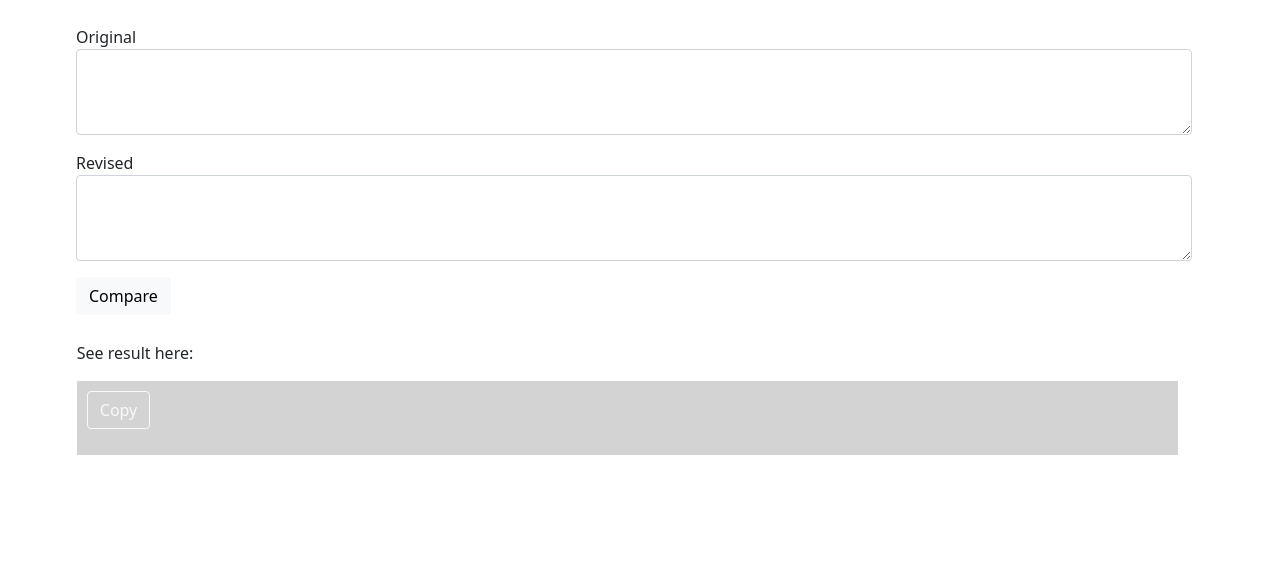
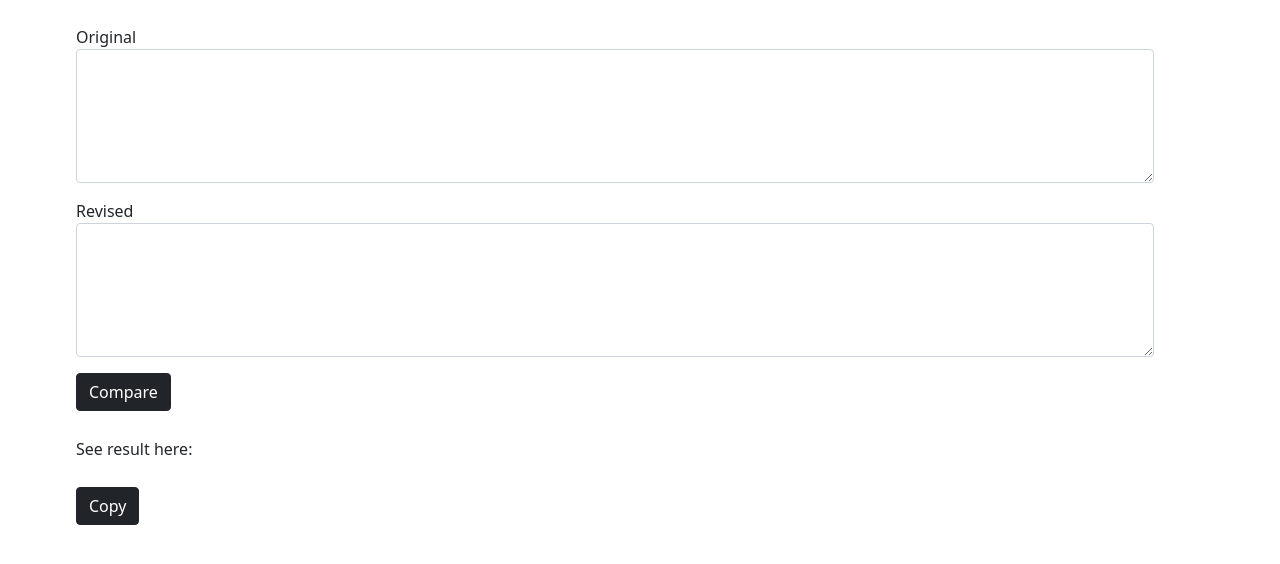
Before and after one commit to Papaandpipi/Compare, a Flask app: page / in a window 1280 px wide. Shown: the part 55-619 px from the top of the page. Run offline with Flask 2, Linux system fonts and the light colour scheme.

Commit message:
update feel and look

```diff
--- a/static/styles.css
+++ b/static/styles.css
@@ -1,7 +1,4 @@
 
-title{
-    font-weight: bold;
-}
 
 del{
     color: red;
@@ -11,28 +8,15 @@ b{
     color: blue;
 }
 
-p{
-    margin-left: 6%;
-    margin-right: 8%;
-}
-
 .container {
     margin-left: 5%;
-    margin-right: 5%;
+    margin-right: 10%;
     margin-top: 2%;
     margin-bottom: 2%;
+    padding-inline-end: 50px;
 }
 
 .navbar-brand{
     padding-left: 1%;
     font-size: x-large;
 }
-
-.output{
-    margin-left: 6%;
-    margin-right: 8%;
-    padding-top: 10px;
-    padding-left: 10px;
-    padding-bottom: 10px;
-    background-color: lightgrey;
-}
--- a/templates/index.html
+++ b/templates/index.html
@@ -7,9 +7,28 @@
 
         <link crossorigin="anonymous" href="https://cdn.jsdelivr.net/npm/bootstrap@5.1.3/dist/css/bootstrap.min.css" integrity="sha384-1BmE4kWBq78iYhFldvKuhfTAU6auU8tT94WrHftjDbrCEXSU1oBoqyl2QvZ6jIW3" rel="stylesheet">
         <script crossorigin="anonymous" src="https://cdn.jsdelivr.net/npm/bootstrap@5.1.3/dist/js/bootstrap.bundle.min.js" integrity="sha384-ka7Sk0Gln4gmtz2MlQnikT1wXgYsOg+OMhuP+IlRH9sENBO0LRn5q+8nbTov4+1p"></script>
+        <link href="/static/styles.css" rel="stylesheet">
 
         <title>Compare</title>
-        <link rel="stylesheet" href="static/styles.css">
+
+        <script>
+            function CopyToClipboard(containerid) {
+                if (document.selection) {
+                    var range = document.body.createTextRange();
+                    range.moveToElementText(document.getElementById(containerid));
+                    range.select().createTextRange();
+                    document.execCommand("copy");
+                } else if (window.getSelection) {
+                    var range = document.createRange();
+                    range.selectNode(document.getElementById(containerid));
+                    window.getSelection().addRange(range);
+                    document.execCommand("copy");
+                    // TODO: develop a better alert
+                    //alert("Text has been copied")
+                }
+            }
+
+        </script>
 
     </head>
 
@@ -24,26 +43,24 @@
                 <form action="/" method="post">
                     <div class="form-group">
                         <label for="exampleFormControlTextarea1">Original</label>
-                        <textarea name="text1" class="form-control" id="exampleFormControlTextarea1" rows="3"></textarea>
+                        <textarea name="text1" class="form-control" id="exampleFormControlTextarea1" rows="5"></textarea>
                     </div>
                     <p></p>
                     <div class="form-group">
                         <label for="exampleFormControlTextarea1">Revised</label>
-                        <textarea name="text2" class="form-control" id="exampleFormControlTextarea1" rows="3"></textarea>
+                        <textarea name="text2" class="form-control" id="exampleFormControlTextarea1" rows="5"></textarea>
                     </div>
                     <p></p>
                     <div>
-                        <input class="btn btn-light" type="submit" value="Compare">
+                        <input class="btn btn-dark" type="submit" value="Compare">
                     </div>
                 </form>
             </div>
         </div>
 
-        <p>See result here:</p>
+        <p class="container">See result here:</p>
 
-        <div class="output" id="output">
-            <button id="outputbutton" type="button" class="btn btn-outline-light" onclick="copyFunction()">Copy</button>
-            <p></p>
+        <div class="container" id="output">
             {% for i in result %}
                 {% if i[0] == '-' and i[-1] == '-' %}
                     <del>{{i[1:-1]}}</del>
@@ -53,15 +70,9 @@
                     {{i}}
                 {% endif %}
             {% endfor %}
+            <p></p>
+            <button id="outputbutton" type="button" class="btn btn-dark" onclick="CopyToClipboard('output')">Copy</button>
         </div>
-
-        <script>
-            function copyFunction() {
-
-            // TODO: implement copyFunction
-
-            }
-        </script>
 
     </body>
 </html>
```
